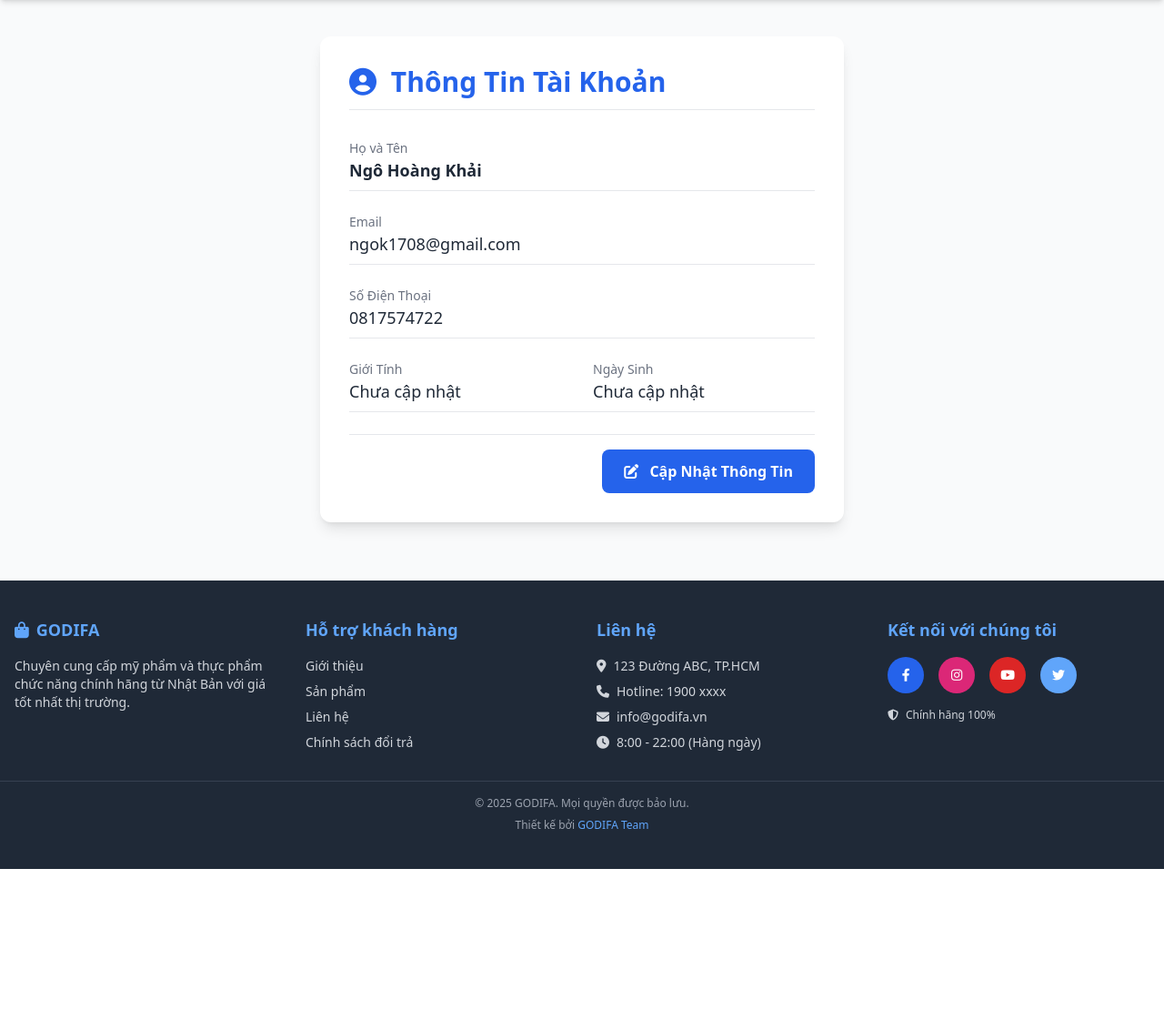
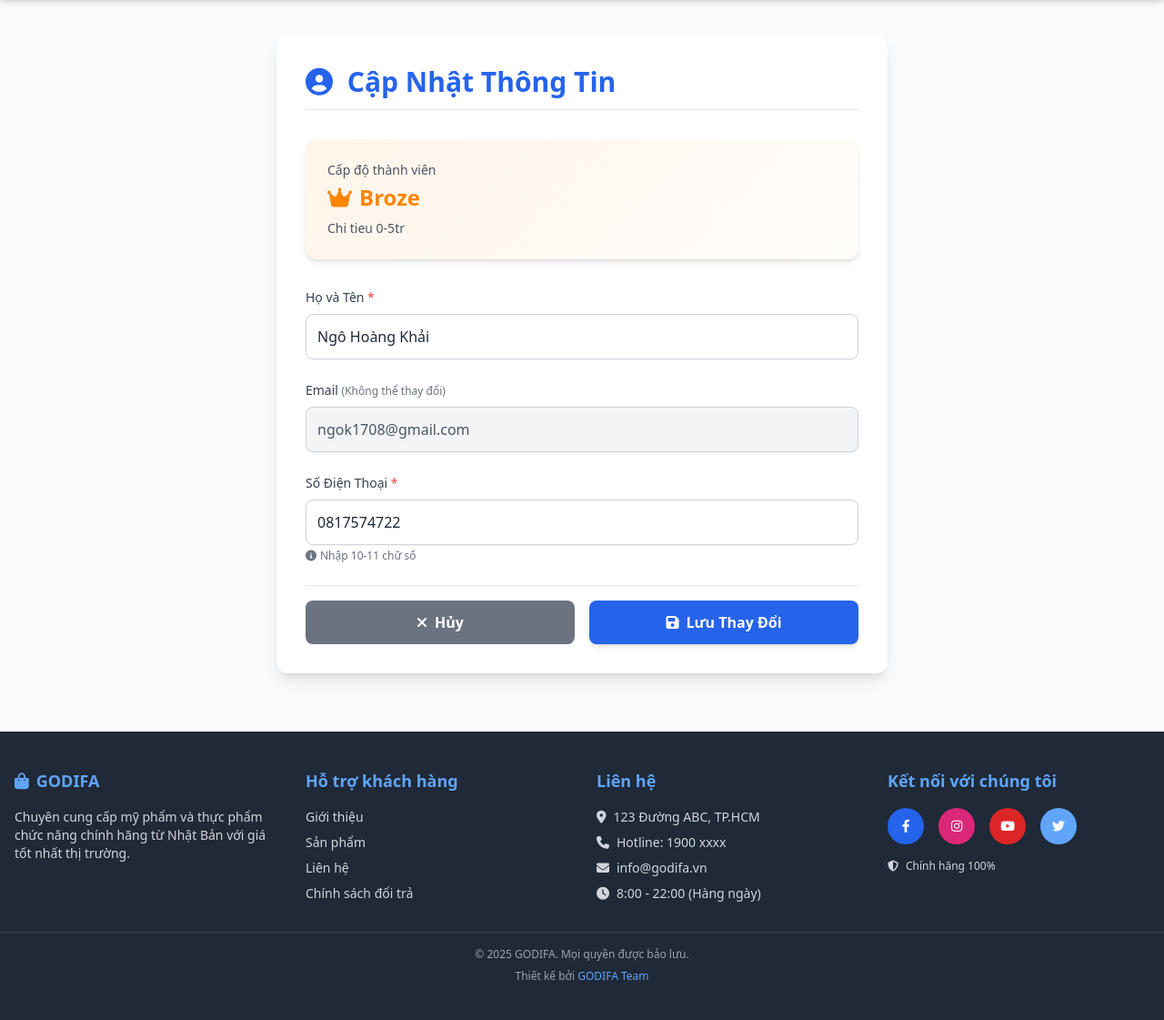
Before and after one commit to trlkyane/GODIFA, a PHP site: page /GODIFA/controller/cCustomerAccount.php?action=view&edit=1 in a window 1280 px wide. Shown: the part 68-1189 px from the top of the page at 91% size. Before the commit the page ends 1023 px from the top, so only its background shows below. Run offline with PHP 8.4, Linux system fonts and the light colour scheme; the visitor is signed in with stand-in values (Sample User, id 1); data comes from the database, SQL or seed files in the repository; some libraries are stand-ins or nearby versions.

Commit message:
Fix: Drop trigger and merge customer profile pages - Drop after_customer_update trigger (uses birthdate column) - Merge info.php and update_info.php into single page - Remove all birthdate/gender references - Fix bankTransactionId errors - Customer can now update profile successfully

```diff
--- a/controller/cCustomerAccount.php
+++ b/controller/cCustomerAccount.php
@@ -40,7 +40,6 @@ class CustomerAccountController {
 
     /**
      * Lấy thông tin tài khoản để hiển thị
-     * Đảm bảo Model getCustomerById trả về cột 'birthdate'
      */
     public function getAccountInfo($customerId) {
         $customerInfo = $this->customerModel->getCustomerById($customerId);
@@ -49,47 +48,45 @@ class CustomerAccountController {
             return ['error' => 'Không tìm thấy thông tin tài khoản.'];
         }
 
-        // // 🛑 BƯỚC ĐIỀU CHỈNH QUAN TRỌNG:
-        // // Đổi tên cột 'birthdate' (tên trong DB) thành 'dateOfBirth' (tên biến mong muốn của View)
-        // // để View update_info.php có thể sử dụng dễ dàng hơn.
-        // if (isset($customerInfo['birthdate'])) {
-        //     $customerInfo['dateOfBirth'] = $customerInfo['birthdate'];
-        //     unset($customerInfo['birthdate']);
-        // }
+        // Lấy thông tin nhóm khách hàng
+        $groupInfo = null;
+        if (!empty($customerInfo['groupID'])) {
+            require_once __DIR__ . '/../model/mCustomerGroup.php';
+            $groupModel = new CustomerGroup();
+            $groupInfo = $groupModel->getGroupById($customerInfo['groupID']);
+        }
 
-        return ['customer' => $customerInfo];
+        return [
+            'customer' => $customerInfo,
+            'group' => $groupInfo
+        ];
     }
 
     /**
-     * Cập nhật thông tin cá nhân (Bỏ qua Email và Địa chỉ)
+     * Cập nhật thông tin cá nhân (Chỉ cập nhật Họ tên và SĐT)
      */
     public function updateInfo($customerId, $postData) {
         $customerName = trim($postData['customerName'] ?? '');
         $phone = trim($postData['phone'] ?? '');
-        $gender = trim($postData['gender'] ?? null);
-
-        // Tên biến $dateOfBirth vẫn được sử dụng để lấy dữ liệu từ POST
-        $dateOfBirth = empty($postData['birthdate']) ? NULL : date('Y-m-d', strtotime($postData['birthdate']));
 
         if (empty($customerName) || empty($phone)) {
-            return ['success' => false, 'message' => 'Vui lòng điền đầy đủ Tên và Số Điện Thoại.'];
+            return ['success' => false, 'message' => 'Vui lòng điền đầy đủ Họ tên và Số Điện Thoại.'];
         }
 
-        // GỌI HÀM CẬP NHẬT TRONG MODEL (Model đã được sửa để ánh xạ $dateOfBirth -> birthdate)
-        $result = $this->customerModel->updateCustomerAccount(
-            $customerId,
-            $customerName,
-            $phone,
-            $gender,
-            $dateOfBirth
-        );
+        // Validate phone number format (10-11 digits)
+        if (!preg_match('/^[0-9]{10,11}$/', $phone)) {
+            return ['success' => false, 'message' => 'Số điện thoại không hợp lệ. Vui lòng nhập 10-11 chữ số.'];
+        }
+
+        // Cập nhật trong database
+        $result = $this->customerModel->updateCustomerBasicInfo($customerId, $customerName, $phone);
 
         if ($result) {
             $_SESSION['customer_name'] = $customerName;
             return ['success' => true, 'message' => 'Cập nhật thông tin thành công!'];
         }
 
-        return ['success' => false, 'message' => 'Cập nhật thông tin thất bại hoặc không có gì thay đổi. Vui lòng thử lại.'];
+        return ['success' => false, 'message' => 'Cập nhật thông tin thất bại hoặc không có gì thay đổi.'];
     }
 
     /**
@@ -148,6 +145,7 @@ switch ($action) {
         break;
 
     case 'update_info':
+        // Chỉ xử lý POST request để cập nhật
         if ($_SERVER['REQUEST_METHOD'] === 'POST') {
             $result = $controller->updateInfo($customerID, $_POST);
 
@@ -161,21 +159,9 @@ switch ($action) {
             exit();
         }
 
-        // --- XỬ LÝ GET REQUEST (NẠP FORM) ---
-        // 1. Lấy thông tin khách hàng hiện tại
-        $data = $controller->getAccountInfo($customerID);
-
-        // 2. Kiểm tra lỗi nếu không lấy được dữ liệu khách hàng
-        if (isset($data['error'])) {
-             $_SESSION['notify_error'] = $data['error'];
-             header('Location: cCustomerAccount.php?action=view');
-             exit();
-        }
-
-        // 3. Tạo biến $customer và Nạp View chứa form cập nhật
-        extract($data); // Tạo biến $customer
-        include '../view/customer/update_info.php';
-        break;
+        // GET request -> chuyển về view page
+        header('Location: cCustomerAccount.php?action=view');
+        exit();
 
     case 'change_password':
         if ($_SERVER['REQUEST_METHOD'] === 'POST') {
--- a/model/mCustomer.php
+++ b/model/mCustomer.php
@@ -95,22 +95,14 @@ class Customer {
         return $customers;
     }
 
-    // Cập nhật thông tin khách hàng
-    public function updateCustomerAccount($id, $customerName, $phone, $gender, $dateOfBirth) {
+    // Cập nhật thông tin cơ bản khách hàng (chỉ tên và SĐT)
+    public function updateCustomerBasicInfo($id, $customerName, $phone) {
         $sql = "UPDATE customer
-                SET customerName = ?, phone = ?, gender = ?, birthdate = ?
-                WHERE customerID = ?"; // <-- ĐÃ SỬA: dateOfBirth thành birthdate
+                SET customerName = ?, phone = ?
+                WHERE customerID = ?";
 
         $stmt = mysqli_prepare($this->conn, $sql);
-
-        // Tham số: 4 strings (s) và 1 integer (i)
-        mysqli_stmt_bind_param($stmt, "ssssi",
-            $customerName,
-            $phone,
-            $gender,
-            $dateOfBirth, // Giá trị của biến $dateOfBirth sẽ được bind vào cột birthdate
-            $id
-        );
+        mysqli_stmt_bind_param($stmt, "ssi", $customerName, $phone, $id);
 
         return mysqli_stmt_execute($stmt);
     }
--- a/view/customer/info.php
+++ b/view/customer/info.php
@@ -1,59 +1,123 @@
 <?php
-// File: /GODIFA/view/customer/info.php (Trang Dùng để XEM/Hiển thị thông tin)
+// File: /GODIFA/view/customer/info.php
 include_once(__DIR__ . '/../layout/header.php');
+
+// Kiểm tra xem có đang ở chế độ chỉnh sửa không
+$isEditing = isset($_GET['edit']) && $_GET['edit'] == '1';
 ?>
 
-<div class="max-w-xl mx-auto p-4 md:p-8 bg-white rounded-xl shadow-lg my-10">
+<div class="max-w-2xl mx-auto p-4 md:p-8 bg-white rounded-xl shadow-lg my-10">
     <h1 class="text-3xl font-bold mb-8 text-blue-600 border-b pb-3">
-        <i class="fas fa-user-circle mr-2"></i> Thông Tin Tài Khoản
+        <i class="fas fa-user-circle mr-2"></i>
+        <?php echo $isEditing ? 'Cập Nhật Thông Tin' : 'Thông Tin Tài Khoản'; ?>
     </h1>
 
-    <div class="space-y-6">
+    <!-- Hiển thị cấp độ khách hàng -->
+    <?php if (isset($group) && $group): ?>
+    <div class="mb-8 p-6 rounded-xl shadow-md" style="background: linear-gradient(135deg, <?php echo htmlspecialchars($group['color'] ?? '#f3f4f6'); ?>15, <?php echo htmlspecialchars($group['color'] ?? '#f3f4f6'); ?>05);">
+        <div class="flex items-center justify-between">
+            <div>
+                <p class="text-sm text-gray-600 mb-1">Cấp độ thành viên</p>
+                <p class="text-2xl font-bold" style="color: <?php echo htmlspecialchars($group['color'] ?? '#374151'); ?>">
+                    <i class="fas fa-crown mr-2"></i><?php echo htmlspecialchars($group['groupName'] ?? 'Chưa xếp hạng'); ?>
+                </p>
+                <?php if (!empty($group['description'])): ?>
+                <p class="text-sm text-gray-600 mt-2"><?php echo htmlspecialchars($group['description']); ?></p>
+                <?php endif; ?>
+            </div>
+            <?php if ($group['maxSpent'] > 0): ?>
+            <div class="text-right bg-white p-4 rounded-lg shadow-sm">
+                <p class="text-xs text-gray-500 mb-1">Ngưỡng chi tiêu</p>
+                <p class="text-sm font-bold text-gray-700"><?php echo number_format($group['minSpent']); ?>₫</p>
+                <p class="text-xs text-gray-400">đến</p>
+                <p class="text-sm font-bold text-gray-700"><?php echo number_format($group['maxSpent']); ?>₫</p>
+            </div>
+            <?php endif; ?>
+        </div>
+    </div>
+    <?php else: ?>
+    <div class="mb-8 p-6 rounded-xl bg-gray-50 border-2 border-dashed border-gray-300">
+        <p class="text-center text-gray-500">
+            <i class="fas fa-info-circle mr-2"></i>Bạn chưa được xếp vào nhóm khách hàng nào
+        </p>
+    </div>
+    <?php endif; ?>
 
-        <div class="border-b pb-2">
-            <p class="text-sm font-medium text-gray-500">Họ và Tên</p>
-            <p class="text-lg text-gray-800 font-semibold"><?php echo htmlspecialchars($customer['customerName'] ?? 'Chưa cập nhật'); ?></p>
-        </div>
+    <?php if ($isEditing): ?>
+        <!-- FORM CHỈNH SỬA -->
+        <form action="cCustomerAccount.php?action=update_info" method="POST" class="space-y-6">
 
-        <div class="border-b pb-2">
-            <p class="text-sm font-medium text-gray-500">Email</p>
-            <p class="text-lg text-gray-800"><?php echo htmlspecialchars($customer['email'] ?? 'Không có'); ?></p>
-        </div>
-
-        <div class="border-b pb-2">
-            <p class="text-sm font-medium text-gray-500">Số Điện Thoại</p>
-            <p class="text-lg text-gray-800"><?php echo htmlspecialchars($customer['phone'] ?? 'Chưa cập nhật'); ?></p>
-        </div>
-
-        <div class="grid grid-cols-2 gap-6 border-b pb-2">
             <div>
-                <p class="text-sm font-medium text-gray-500">Giới Tính</p>
-                <p class="text-lg text-gray-800"><?php echo htmlspecialchars($customer['gender'] ?? 'Chưa cập nhật'); ?></p>
+                <label for="customerName" class="block text-sm font-medium text-gray-700 mb-2">
+                    Họ và Tên <span class="text-red-500">*</span>
+                </label>
+                <input type="text" name="customerName" id="customerName" required
+                       value="<?php echo htmlspecialchars($customer['customerName'] ?? ''); ?>"
+                       class="mt-1 block w-full border border-gray-300 rounded-lg shadow-sm p-3 focus:ring-2 focus:ring-blue-500 focus:border-blue-500">
             </div>
 
             <div>
-                <p class="text-sm font-medium text-gray-500">Ngày Sinh</p>
-                <p class="text-lg text-gray-800">
-                    <?php
-                    // Hiển thị Ngày Sinh từ cột 'birthdate'
-                    $birthdate = $customer['birthdate'] ?? null;
-                    if (!empty($birthdate) && $birthdate !== '0000-00-00') {
-                        echo date('d/m/Y', strtotime($birthdate));
-                    } else {
-                        echo 'Chưa cập nhật';
-                    }
-                    ?>
+                <label for="email" class="block text-sm font-medium text-gray-700 mb-2">
+                    Email <span class="text-gray-500 text-xs">(Không thể thay đổi)</span>
+                </label>
+                <input type="email" name="email" id="email"
+                       value="<?php echo htmlspecialchars($customer['email'] ?? ''); ?>"
+                       readonly
+                       class="mt-1 block w-full border border-gray-300 rounded-lg shadow-sm p-3 bg-gray-100 cursor-not-allowed text-gray-600">
+            </div>
+
+            <div>
+                <label for="phone" class="block text-sm font-medium text-gray-700 mb-2">
+                    Số Điện Thoại <span class="text-red-500">*</span>
+                </label>
+                <input type="text" name="phone" id="phone" required
+                       value="<?php echo htmlspecialchars($customer['phone'] ?? ''); ?>"
+                       pattern="[0-9]{10,11}"
+                       placeholder="Ví dụ: 0123456789"
+                       class="mt-1 block w-full border border-gray-300 rounded-lg shadow-sm p-3 focus:ring-2 focus:ring-blue-500 focus:border-blue-500">
+                <p class="text-xs text-gray-500 mt-1">
+                    <i class="fas fa-info-circle mr-1"></i>Nhập 10-11 chữ số
                 </p>
             </div>
+
+            <div class="flex gap-4 pt-4 border-t">
+                <a href="cCustomerAccount.php?action=view"
+                   class="flex-1 bg-gray-500 hover:bg-gray-600 text-white font-semibold py-3 px-6 rounded-lg transition duration-200 text-center">
+                    <i class="fas fa-times mr-2"></i>Hủy
+                </a>
+                <button type="submit"
+                        class="flex-1 bg-blue-600 hover:bg-blue-700 text-white font-semibold py-3 px-6 rounded-lg transition duration-200 shadow-md">
+                    <i class="fas fa-save mr-2"></i>Lưu Thay Đổi
+                </button>
+            </div>
+        </form>
+    <?php else: ?>
+        <!-- HIỂN THỊ THÔNG TIN -->
+        <div class="space-y-6">
+
+            <div class="bg-gray-50 p-4 rounded-lg">
+                <p class="text-sm font-medium text-gray-600 mb-2">Họ và Tên</p>
+                <p class="text-xl text-gray-900 font-semibold"><?php echo htmlspecialchars($customer['customerName'] ?? 'Chưa cập nhật'); ?></p>
+            </div>
+
+            <div class="bg-gray-50 p-4 rounded-lg">
+                <p class="text-sm font-medium text-gray-600 mb-2">Email</p>
+                <p class="text-lg text-gray-900"><?php echo htmlspecialchars($customer['email'] ?? 'Không có'); ?></p>
+            </div>
+
+            <div class="bg-gray-50 p-4 rounded-lg">
+                <p class="text-sm font-medium text-gray-600 mb-2">Số Điện Thoại</p>
+                <p class="text-lg text-gray-900"><?php echo htmlspecialchars($customer['phone'] ?? 'Chưa cập nhật'); ?></p>
             </div>
 
             <div class="flex justify-end pt-4 border-t">
-            <a href="cCustomerAccount.php?action=update_info"
-               class="bg-blue-600 hover:bg-blue-700 text-white text-center font-semibold py-3 px-6 rounded-lg transition duration-200">
+                <a href="cCustomerAccount.php?action=view&edit=1"
+                   class="bg-blue-600 hover:bg-blue-700 text-white text-center font-semibold py-3 px-6 rounded-lg transition duration-200 shadow-md">
                     <i class="fas fa-edit mr-2"></i> Cập Nhật Thông Tin
                 </a>
             </div>
         </div>
+    <?php endif; ?>
 </div>
 
 <?php
--- a/view/order/detail.php
+++ b/view/order/detail.php
@@ -39,7 +39,6 @@ $stmt = $conn->prepare("
         o.paymentMethod,
         o.deliveryStatus,
         o.transactionCode,
-        o.bankTransactionId,
         od.recipientName,
         od.recipientPhone,
         od.recipientEmail,
@@ -141,9 +140,6 @@ $shippingHistory = [];
                     <p class="text-sm text-gray-600">Phương thức: <?= $order['paymentMethod'] ?></p>
                     <?php if ($order['transactionCode']): ?>
                     <p class="text-sm text-gray-600 font-mono mt-1">Mã GD: <?= $order['transactionCode'] ?></p>
-                    <?php endif; ?>
-                    <?php if ($order['bankTransactionId']): ?>
-                    <p class="text-sm text-gray-600 font-mono">Bank ID: <?= $order['bankTransactionId'] ?></p>
                     <?php endif; ?>
                 </div>
 
```
Also changed, not shown: api/check_payment_status.php (+2 -7 lines), view/customer/update_info.php (deleted, +0 -65 lines). Lines whose indentation alone changed are shown as unchanged.
